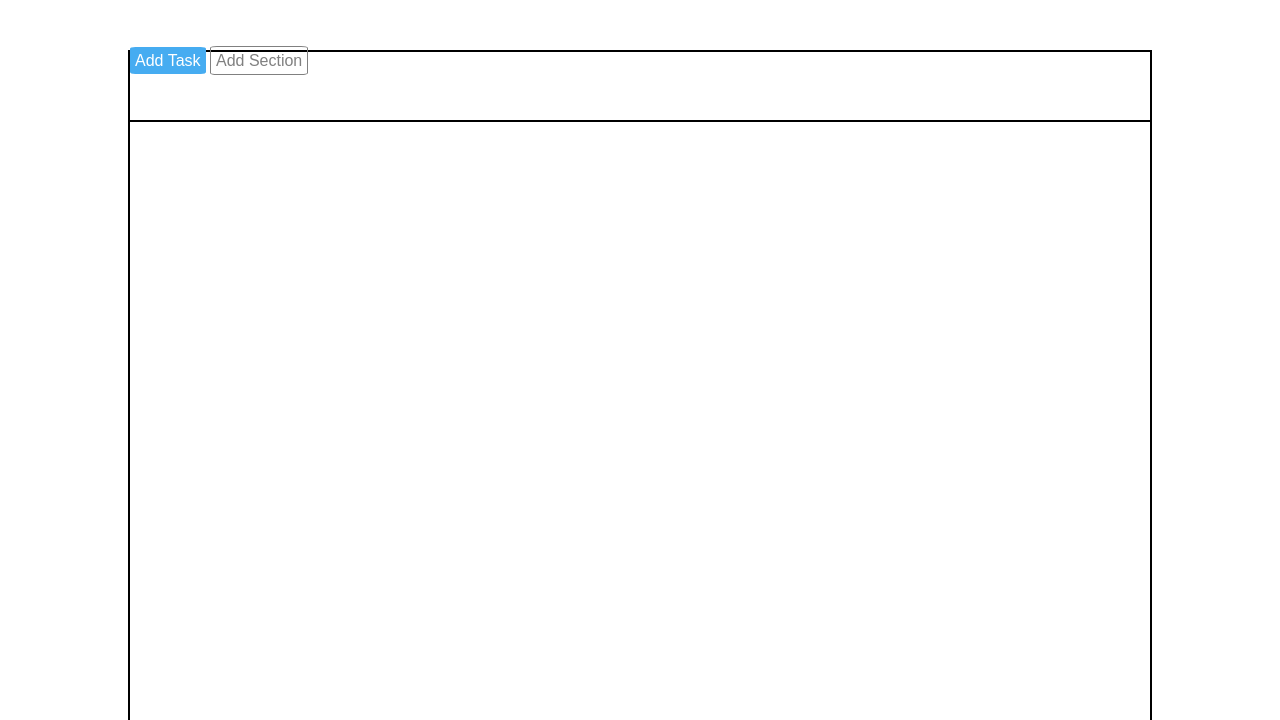
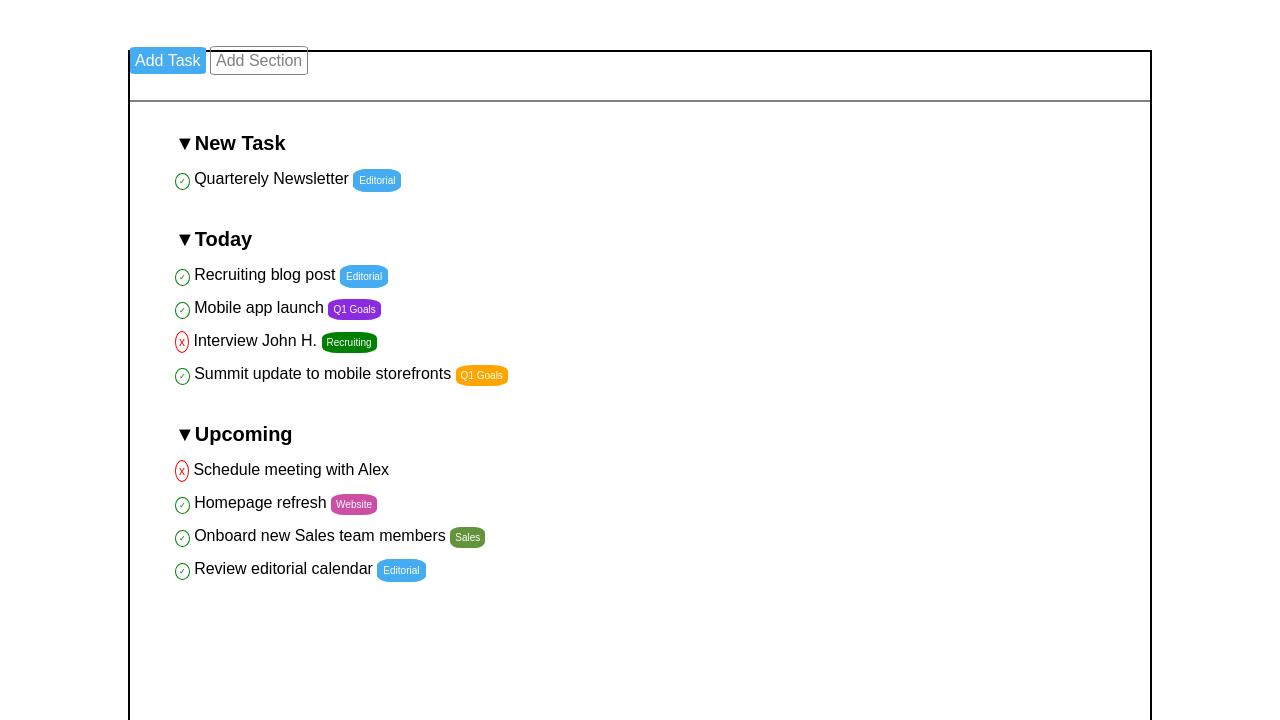
Before and after one commit to TeoFanta99/html-css-toboolist, a plain HTML site: page index.html in a window 1280 px wide. Shown: the part 80-800 px from the top of the page. Drawn offline with Linux system fonts and the light colour scheme.

Commit message:
90% finito tutto

```diff
--- a/index.html
+++ b/index.html
@@ -15,14 +15,120 @@
     </header>
 
     <!-- main -->
-    <main id="container">
+    <main id="big-container">
+
+        <!-- prima linea + 2 bottoni -->
         <div id="first-line">
             <div id="buttons">
                 <span id="add-task">Add Task</span>
                 <span id="add-section">Add Section</span>
             </div>
+        </div>
+
+        <div id="container">
+
+            <!-- new task -->
+            <div>
+                <h4>&#9660;New Task</h4>
+                <div class="lines">
+                    <span>
+                        <span class="yes">✓</span>
+                         Quarterely Newsletter
+                    </span>
+                    <span class="bottone" id="editorial">
+                        Editorial
+                    </span>
+                </div>
+            </div>
+
+            <!-- today -->
+            <div id="today">
+                <h4>&#9660;Today</h4>
+                <div class="lines">
+                    <span>
+                        <span class="yes">✓</span>
+                         Recruiting blog post
+                    </span>
+                    <span class="bottone" id="editorial">
+                        Editorial
+                    </span>
+                </div>
+
+                <div class="lines">
+                    <span>
+                        <span class="yes">✓</span>
+                         Mobile app launch
+                    </span>
+                    <span class="bottone" id="q1">
+                        Q1 Goals
+                    </span>
+                </div>
+
+                <div class="lines">
+                    <span>
+                        <span class="no">x</span>
+                         Interview John H.
+                    </span>
+                    <span class="bottone" id="recruiting">
+                        Recruiting
+                    </span>
+                </div>
+
+                <div class="lines">
+                    <span>
+                        <span class="yes">✓</span>
+                         Summit update to mobile storefronts
+                    </span>
+                    <span class="bottone" id="mobile">
+                        Q1 Goals
+                    </span>
+                </div>
+            </div>
+
+
+            <!-- upcoming -->
+            <div id="upcoming">
+                <h4>&#9660;Upcoming</h4>
+                <div class="lines">
+                    <span>
+                        <span class="no">x</span>
+                         Schedule meeting with Alex
+                    </span>
+                </div>
+
+                <div class="lines">
+                    <span>
+                        <span class="yes">✓</span>
+                         Homepage refresh
+                    </span>
+                    <span class="bottone" id="website">
+                        Website
+                    </span>
+                </div>
+
+                <div class="lines">
+                    <span>
+                        <span class="yes">✓</span>
+                         Onboard new Sales team members
+                    </span>
+                    <span class="bottone" id="sales">
+                        Sales
+                    </span>
+                </div>
+
+                <div class="lines">
+                    <span>
+                        <span class="yes">✓</span>
+                         Review editorial calendar
+                    </span>
+                    <span class="bottone" id="editorial">
+                        Editorial
+                    </span>
+                </div>
+            </div>
 
         </div>
+
     </main>
 
 </body>
--- a/style/style.css
+++ b/style/style.css
@@ -6,7 +6,7 @@
 }
 
 :root {
-    font-family: sans-serif;
+    font-family: Arial, Helvetica, sans-serif;
 }
 
 /* stile header */
@@ -23,8 +23,8 @@ header {
 }
 
 
-/* stile main */
-#container {
+/* stili prima linea + 2 bottoni */
+#big-container {
     width: 80%;
     height: 825px;
     margin-top: 50px;
@@ -35,8 +35,8 @@ header {
 }
 
 #first-line {
-    height: 70px;
-    border-bottom: 2px solid black;
+    height: 50px;
+    border-bottom: 2px solid grey
 }
 
 #buttons > span {
@@ -54,3 +54,79 @@ header {
     color: grey;
     border: 1px solid grey;
 }
+
+
+
+
+/* sezioni new task, today e upcoming */
+#container {
+    padding-top: 30px;
+    padding-left: 45px;
+}
+
+h4 {
+    font-size: 20px;
+}
+
+.lines {
+    padding-top: 15px;
+}
+
+.yes {
+    background-color: white;
+    border: 1px solid green;
+    color: green;
+    border-radius: 50%;
+    padding: 3px;
+    font-size: 8px;
+}
+
+.no {
+    background-color: white;
+    border: 1px solid red;
+    color: red;
+    border-radius: 50%;
+    padding: 3px;
+    font-size: 12px;
+}
+
+.bottone {
+    border-radius: 30%;
+    padding: 5px;
+    color: white;
+    font-size: 10px;
+}
+
+#editorial {
+    background-color: #46ACF1;
+    border: #46ACF1 solid 1px;
+}
+
+#q1 {
+    background-color: blueviolet;
+    border: blueviolet;
+}
+
+#recruiting {
+    background-color: green;
+    border: green;
+}
+
+#mobile {
+    background-color: orange;
+    border: orange;
+}
+
+#website {
+    background-color: rgb(204, 79, 165);
+    border: rgb(204, 79, 165);
+}
+
+#sales {
+    background-color: rgb(99, 148, 60);
+    border: rgb(99, 148, 60);
+}
+
+#today, #upcoming {
+    padding-top: 40px;
+}
```
